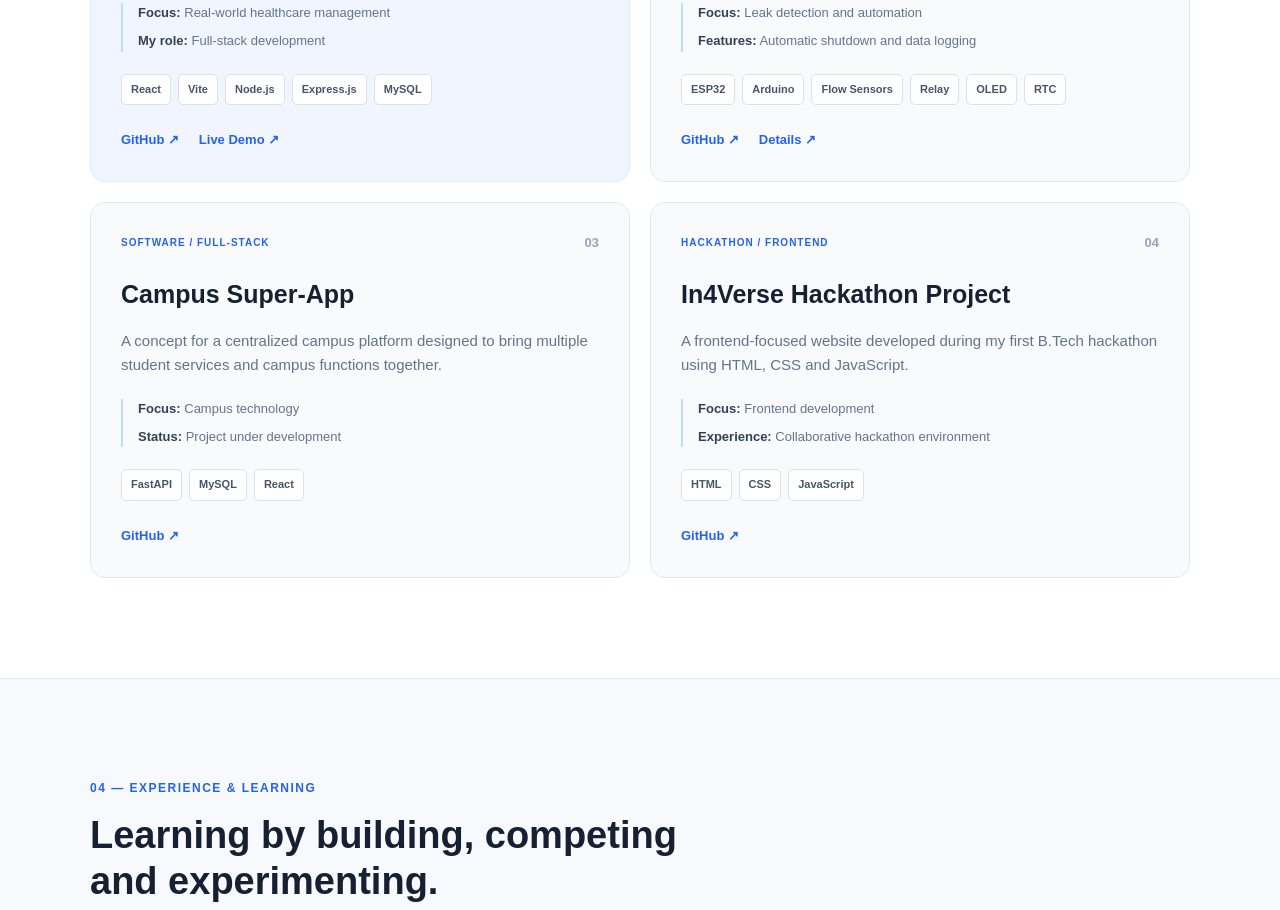
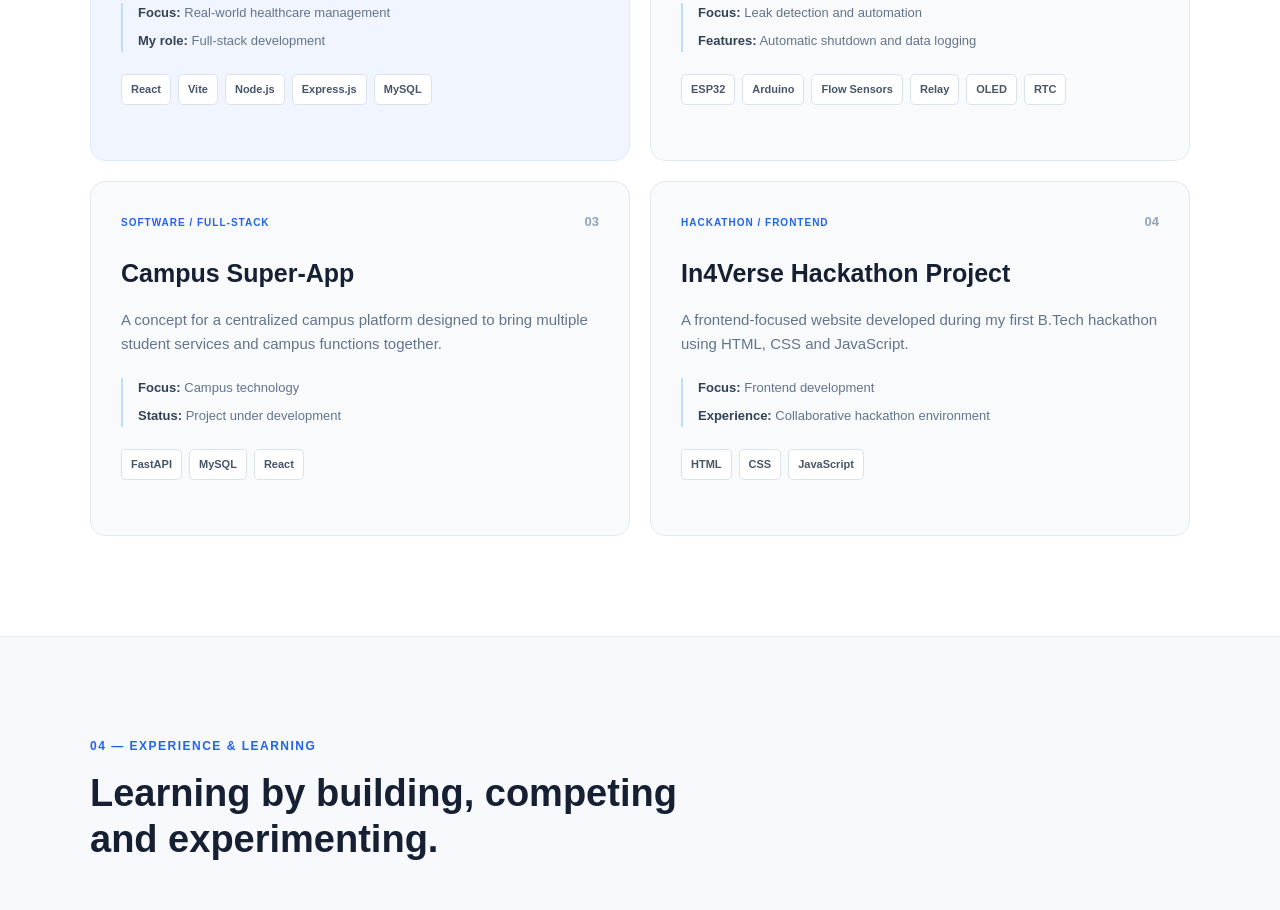
Before and after one commit to Crazyhacker777/Divjot-Portfolio, a plain HTML site: page index.html in a window 1280 px wide. Shown: the part 2872-3782 px from the top of the page. Drawn offline with Linux system fonts and the light colour scheme.

Commit message:
Add files via upload
updated portfolio design

```diff
--- a/index.html
+++ b/index.html
@@ -366,17 +366,7 @@
 
                 </div>
 
-                <div class="project-links">
 
-                    <a href="#" target="_blank">
-                        GitHub ↗
-                    </a>
-
-                    <a href="#" target="_blank">
-                        Live Demo ↗
-                    </a>
-
-                </div>
 
             </article>
 
@@ -431,17 +421,7 @@
 
                 </div>
 
-                <div class="project-links">
 
-                    <a href="#" target="_blank">
-                        GitHub ↗
-                    </a>
-
-                    <a href="#" target="_blank">
-                        Details ↗
-                    </a>
-
-                </div>
 
             </article>
 
@@ -493,13 +473,7 @@
 
                 </div>
 
-                <div class="project-links">
 
-                    <a href="#" target="_blank">
-                        GitHub ↗
-                    </a>
-
-                </div>
 
             </article>
 
@@ -551,13 +525,7 @@
 
                 </div>
 
-                <div class="project-links">
 
-                    <a href="#" target="_blank">
-                        GitHub ↗
-                    </a>
-
-                </div>
 
             </article>
 
```
